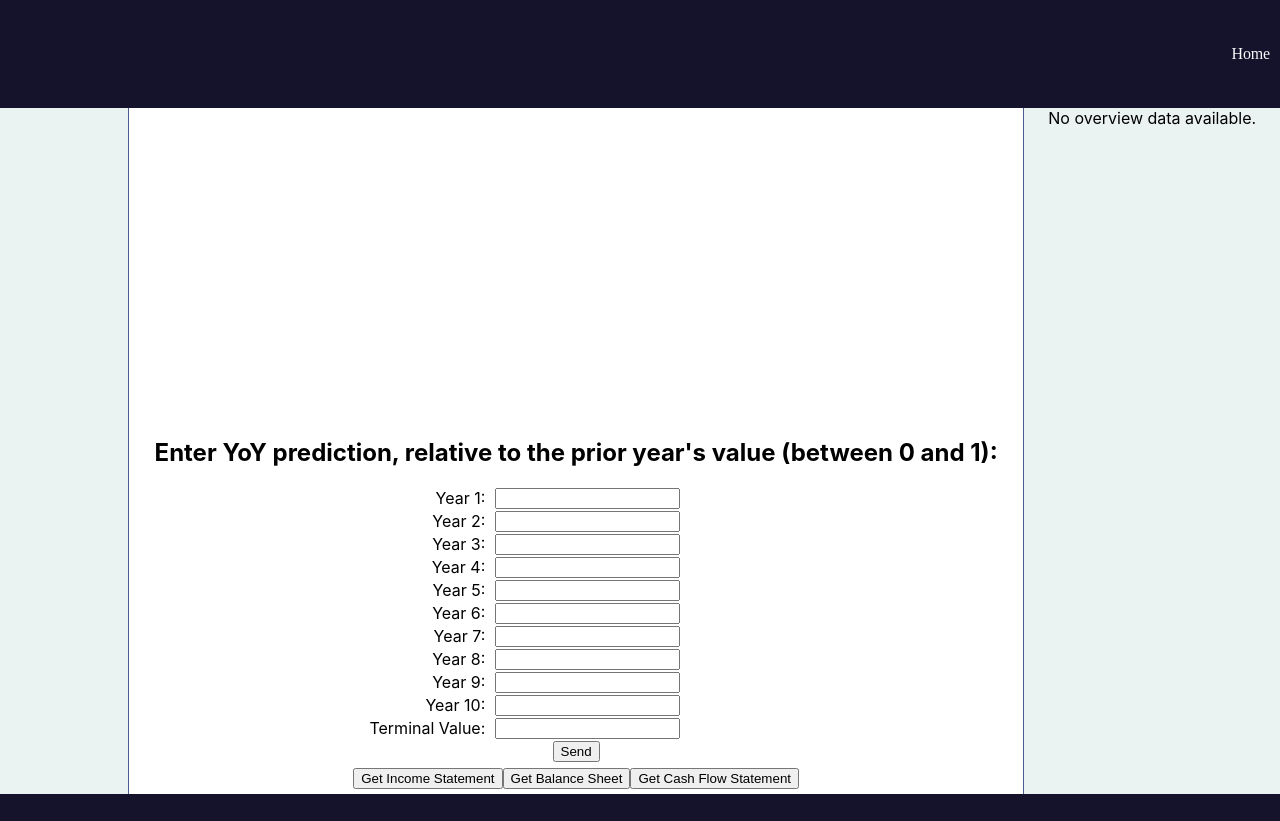
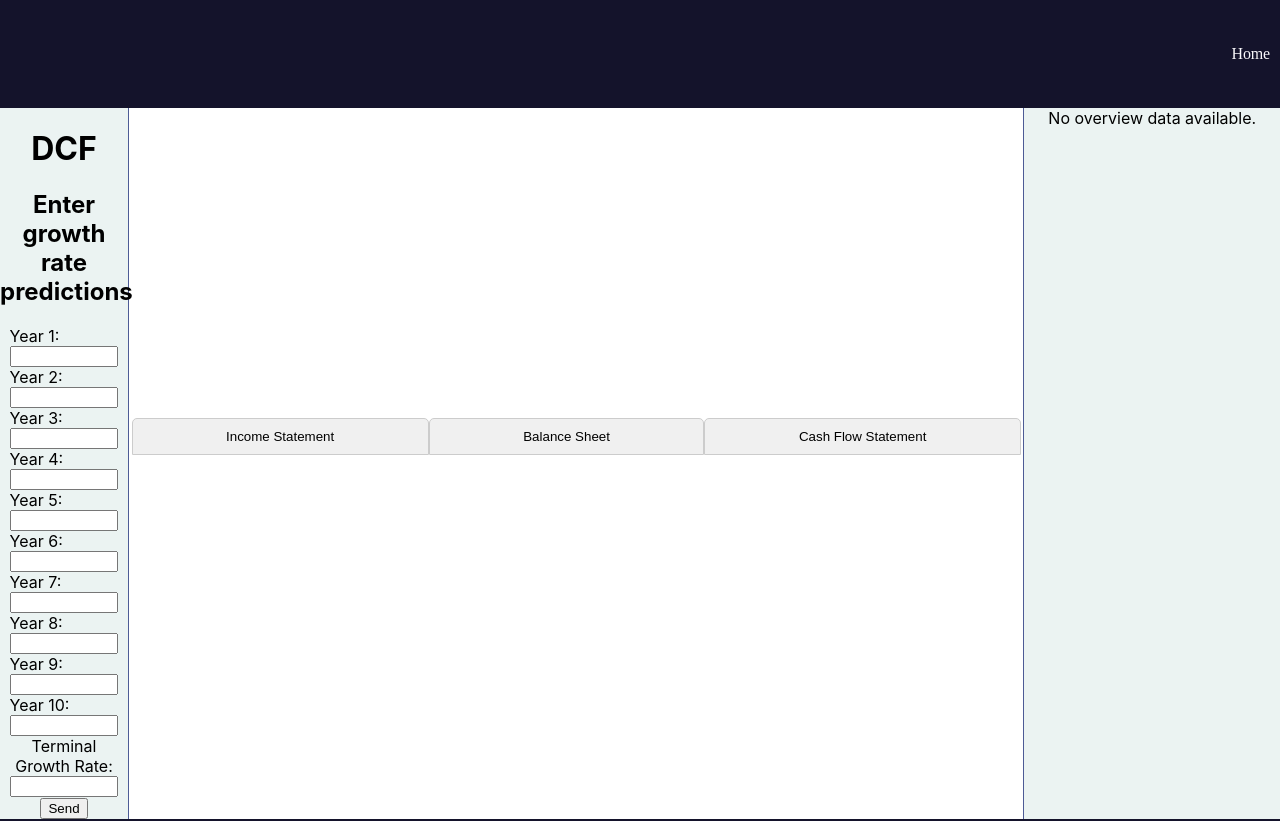
Before and after one commit to Garshers/Stock-App, a React (Create React App) app in the folder frontend/: page /stockDashboard/1 in a window 1280 px wide. Shown: the top 821 px of the page. Built offline with nearby package versions, Linux system fonts and the light colour scheme; no server answers.

Commit message:
Styling dashboard page

```diff
--- a/frontend/src/components/StockDashboard/StockDashboard.js
+++ b/frontend/src/components/StockDashboard/StockDashboard.js
@@ -192,22 +192,16 @@ function StockChart() {
     return (
         <div>
             <div className="contentBox">
-                <div className="mainLeftBox"></div>
-                <div className="mainCenterBox">
-                    {/* Stock price chart */}
-                    {loadingStocks ? <div>Loading stocks...</div> : <canvas id="stockChart"></canvas>}
-
+                <div className="mainLeftBox">
                     {/* Input block */}
                     <div>
-                        <h2>Enter YoY prediction, relative to the prior year's value (between 0 and 1):</h2>
-                        {dcfResult !== null && dcfResult !== undefined && (
-                            <h2>DCF Result: {dcfResult}</h2>
-                        )}
+                        <h1>DCF</h1>
+                        <h2>Enter growth rate predictions</h2>
                         {growthRates.map((number, index) => (
                             <div key={index} className='inputBox'>
                                 <div className='inputRow'>
                                     <label htmlFor={`number-${index}`} className='InputLabel'>
-                                        {index === growthRates.length - 1 ? "Terminal Value: " : `Year ${index + 1}: `}
+                                        {index === growthRates.length - 1 ? "Terminal Growth Rate: " : `Year ${index + 1}: `}
                                     </label>
                                     <input
                                         type="number"
@@ -220,18 +214,25 @@ function StockChart() {
                             </div>
                         ))}
                         <button onClick={handleSubmit}>Send</button>
+                        {dcfResult !== null && dcfResult !== undefined && (
+                            <h2>DCF Result: {dcfResult}</h2>
+                        )}
                     </div>
+                </div>
+                <div className="mainCenterBox">
+                    {/* Stock price chart */}
+                    {loadingStocks ? <div>Loading stocks...</div> : <canvas id="stockChart"></canvas>}
 
                     {/* Buttons for getting annual report data */}
-                    <div>
+                    <div className="button-container">
                         <button onClick={fetchIncomeStatementData} disabled={loadingIncomeStatement}>
-                            {loadingIncomeStatement ? "Loading report..." : "Get Income Statement"}
+                        {loadingIncomeStatement ? "Loading report..." : "Income Statement"}
                         </button>
                         <button onClick={fetchBalanceSheetData} disabled={loadingBalanceSheet}>
-                            {loadingBalanceSheet ? "Loading report..." : "Get Balance Sheet"}
+                        {loadingBalanceSheet ? "Loading report..." : "Balance Sheet"}
                         </button>
                         <button onClick={fetchCashFlowStatementData} disabled={loadingCashFlowStatement}>
-                            {loadingCashFlowStatement ? "Loading report..." : "Get Cash Flow Statement"}
+                        {loadingCashFlowStatement ? "Loading report..." : "Cash Flow Statement"}
                         </button>
                     </div>
 
--- a/frontend/src/components/StockDashboard/stockDashboardStyle.css
+++ b/frontend/src/components/StockDashboard/stockDashboardStyle.css
@@ -49,6 +49,7 @@ tbody tr:hover {
     width: 98%;
     min-height: 100px;
     height: auto;
+    max-height: 700px;
     overflow-x: auto;
     background-color: #ffffff;
     display: flex;
@@ -63,11 +64,10 @@ tbody tr:hover {
 }
 
 .customTableColumnHeader {
-    position: sticky;
     white-space: nowrap;
-    top: 0;
+    display: flex;
+    flex-direction: column;
     background-color: #f0f0f0;
-    z-index: 1;
 }
 
 .customTableCell, .customTableCellHeader {
@@ -76,7 +76,7 @@ tbody tr:hover {
     min-height: 18px;
     overflow: hidden;
     padding: 6px 8px;
-    border-top: 1px solid #ddd;
+    border-top: 2px solid #ddd;
     font-size: small;
     overflow: hidden;
     text-overflow: ellipsis;
@@ -196,7 +196,7 @@ a:hover {
 /* -------- Links styling -------- */
 
 .inputBox{
-    width: 50%;
+    width: 85%;
     height: fit-content;
     display: flex;
     flex-direction: column;
@@ -204,17 +204,32 @@ a:hover {
 }
 
 .inputRow{
-    padding: 1px 0;
     width: 100%;
     display: flex;
-    flex-direction: row;
+    flex-direction: column;
 }
 
 .InputLabel{
-    display: inline-block;
-    width: 120px;
-    text-align: right;
-    margin-right: 10px;
+    display: flex;
+    width: fit-content;
+    text-align: center;
+}
+
+/* -------- Button styling -------- */
+
+.button-container {
+    display: flex;
+    width: 100%;
+}
+
+.button-container button {
+    flex-grow: 1;
+    padding: 10px 15px;
+    border: 1px solid #ccc;
+    border-top-left-radius: 5px;
+    border-top-right-radius: 5px;
+    background-color: #f0f0f0;
+    cursor: pointer;
 }
 
 @media (max-width: 900px) {
```
